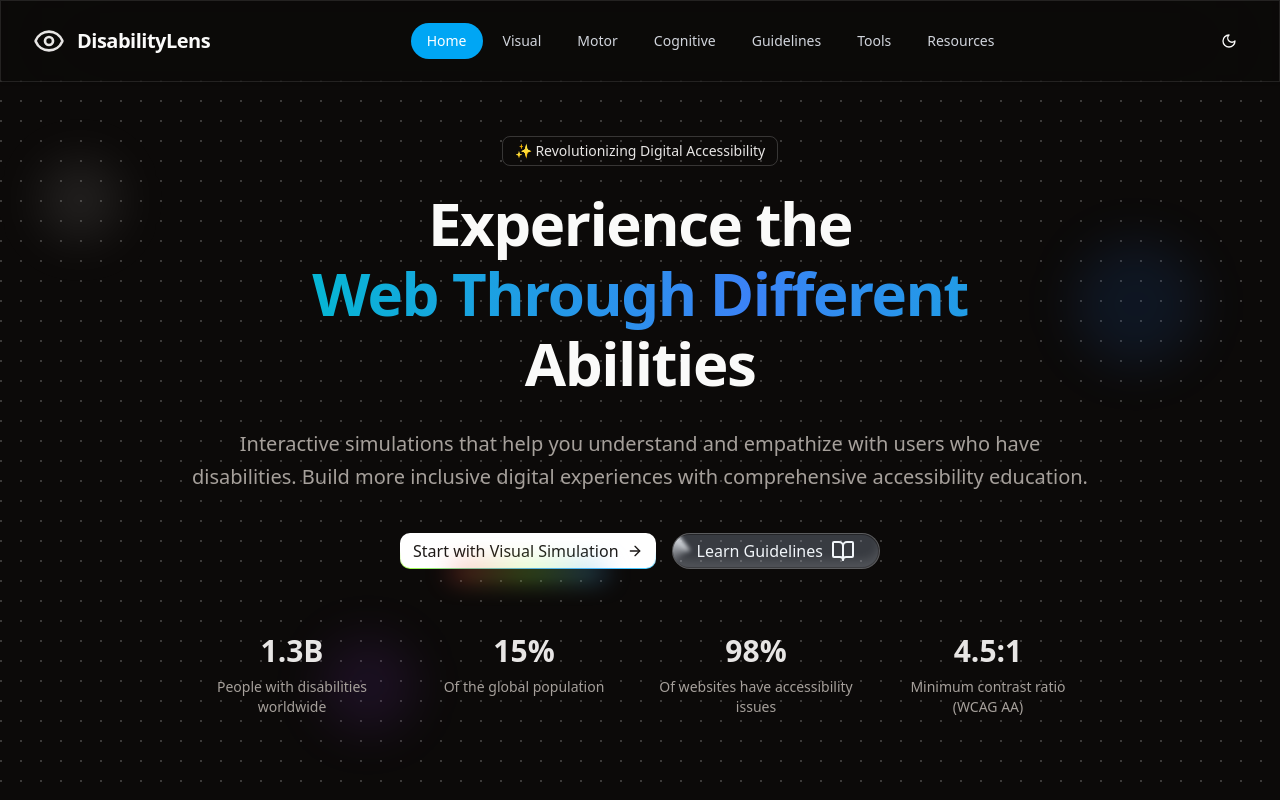
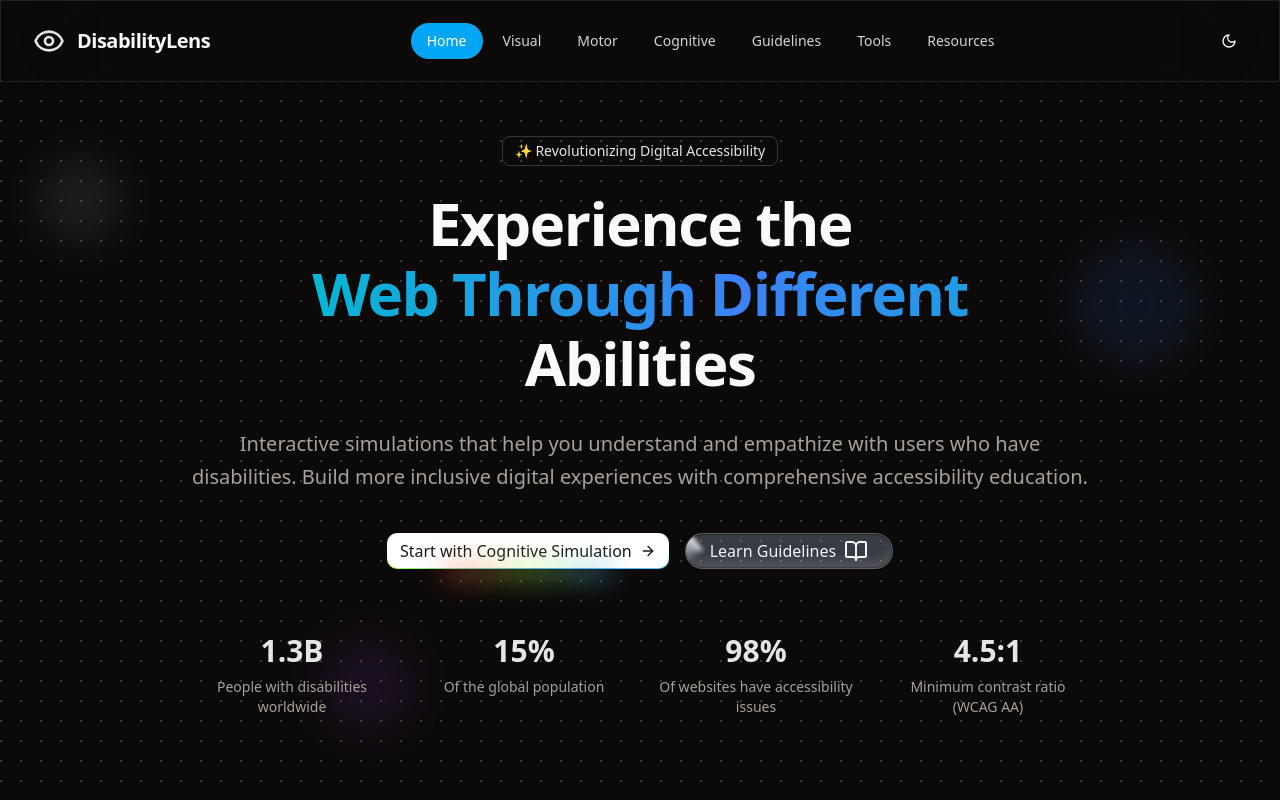
Before and after one commit to nerdylua/disabilities-simulator, a Next.js app: page / in a window 1280 px wide. Shown: the top 800 px of the page. Built offline with nearby package versions, Linux system fonts and the light colour scheme.

Commit message:
changed route

```diff
--- a/components/pages/home-page.tsx
+++ b/components/pages/home-page.tsx
@@ -149,9 +149,9 @@ export function HomePage() {
             </p>
 
             <div className="flex flex-col sm:flex-row sm:items-center gap-4 justify-center mb-16">
-              <Link href="/visual" className="w-full sm:w-auto flex justify-center">
+              <Link href="/cognitive" className="w-full sm:w-auto flex justify-center">
                 <RainbowButton className="w-full sm:w-auto text-base px-2 py-2 h-9 sm:px-3">
-                  Start with Visual Simulation <ArrowRight className="ml-2 h-4 w-4" />
+                  Start with Cognitive Simulation <ArrowRight className="ml-2 h-4 w-4" />
                 </RainbowButton>
               </Link>
               <Link href="/guidelines" className="w-full sm:w-auto flex justify-center">
```
